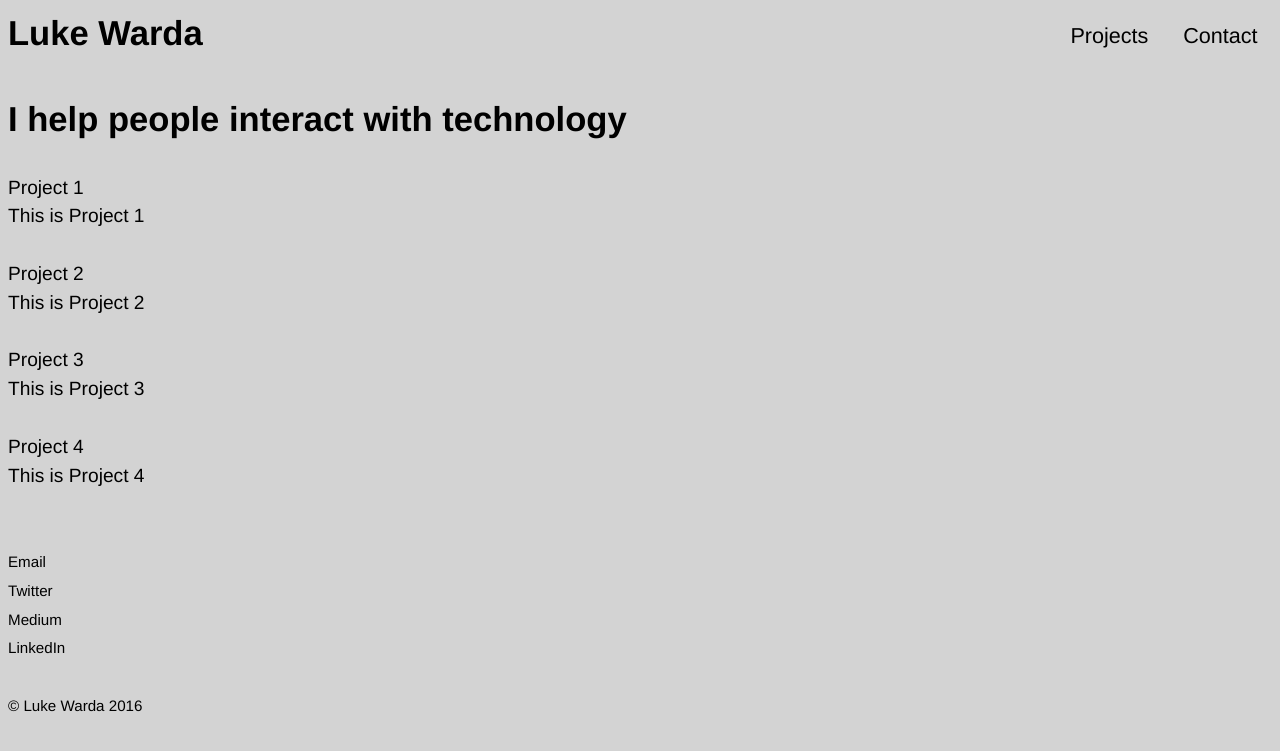
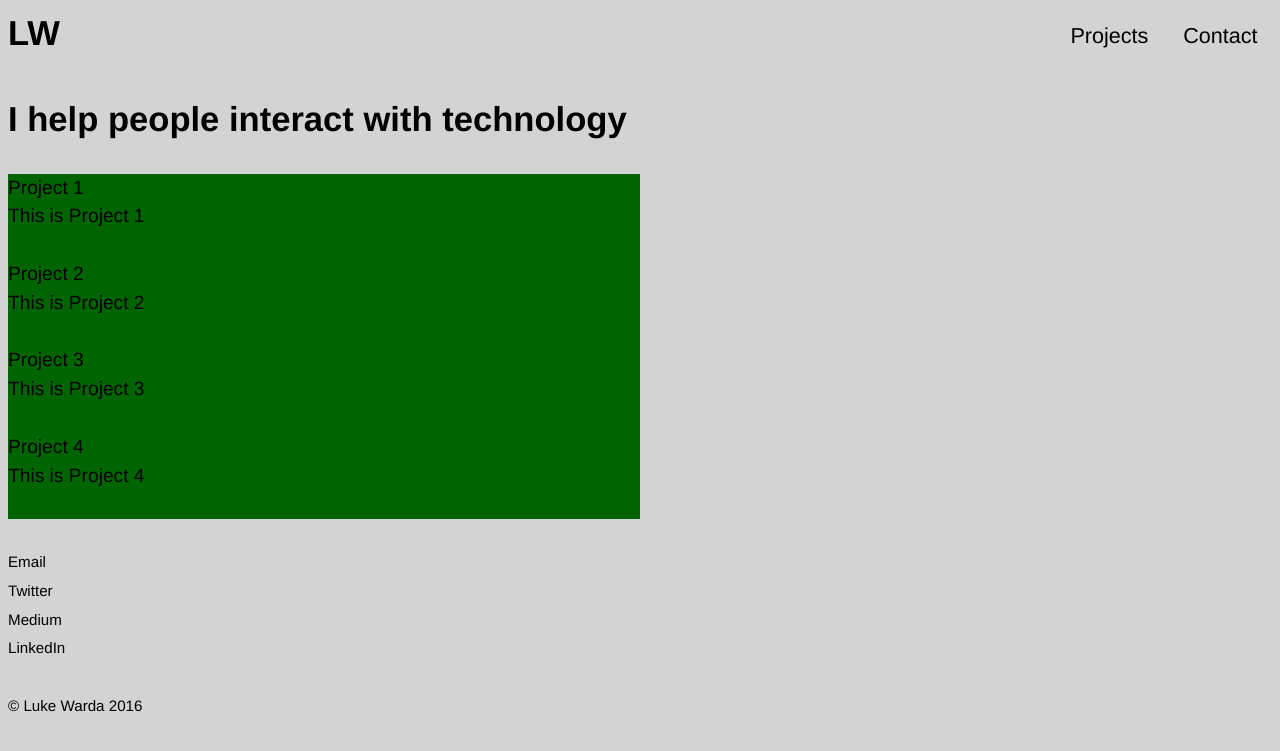
Before and after one commit to calingo/Luke-Warda-Portfolio, a Jekyll site: the page built from index.html, in a window 1280 px wide. Shown: the top 751 px of the page. Built offline with Jekyll 4.4.1, drawn with Linux system fonts in a browser that asks for light colours.

Commit message:
more styling in header

```diff
--- a/_includes/css/common.css
+++ b/_includes/css/common.css
@@ -42,11 +42,15 @@
 	margin: 0;
 	padding: 0;
 	list-style-type: none !important;
-
+	text-align: right;
 }
 
 nav .logo {
 	text-align: left;
+}
+
+.project {
+	background-color: darkgreen
 }
 
 nav a {
--- a/_includes/nav.html
+++ b/_includes/nav.html
@@ -1,7 +1,7 @@
-<nav class="unit unit-xs-1 unit-s-1 unit-m-1-3 unit-l-1-3">
-	<h1 class="logo push-0">Luke Warda</h1>
+<nav class="unit unit-xs-1-3 unit-s-1-3 unit-m-1-3 unit-l-1-3">
+	<h1 class="logo push-0">LW</h1>
 </nav>
-	<nav class="unit unit-xs-1 unit-s-1 unit-m-2-3 unit-l-2-3">
+	<nav class="unit unit-xs-2-3 unit-s-2-3 unit-m-2-3 unit-l-2-3">
 		<ul class="nav mega">
 			<li><a href="{{site.baseurl}}/index.html" class="{% if page.url == '/index.html' %}current{% endif %} island-1-2">Projects</a></li>
 			<li><a href="{{site.baseurl}}/contact.html" class="{% if page.url == '/contact.html' %}current{% endif %} island-1-2">Contact</a></li>
```
